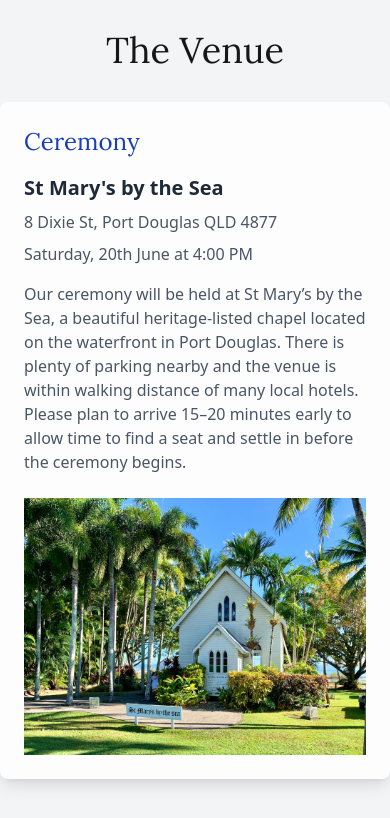
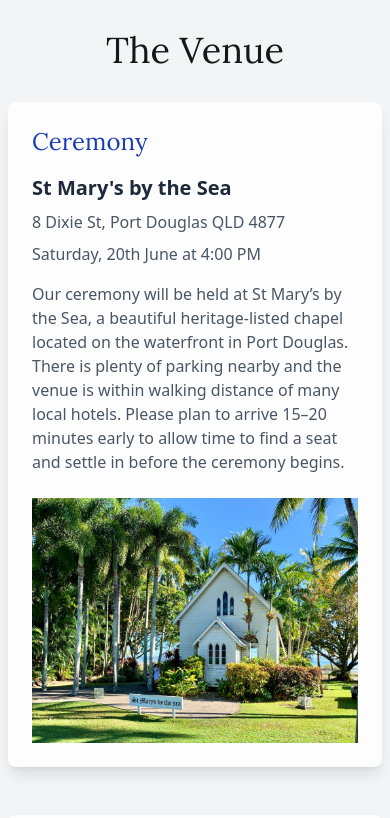
Before and after one commit to peterpannam/wedding-website, a Next.js app: page / in a window 390 px wide. Shown: the part 846-1664 px from the top of the page. Built offline with nearby package versions, Linux system fonts and the light colour scheme.

Commit message:
mobile styling
margin on elements for mobile view

```diff
--- a/src/app/components/venue.js
+++ b/src/app/components/venue.js
@@ -7,7 +7,7 @@ const Venue = () => {
             <h2 className="text-4xl font-lora text-center mb-8">The Venue</h2>
 
             {/* Ceremony */}
-            <div className="mb-12 p-6 bg-white/80 backdrop-blur-sm rounded-lg shadow-lg">
+            <div className="mb-12 p-6 bg-white/80 backdrop-blur-sm rounded-lg shadow-lg mx-2 sm:mx-0">
                 <h3 className="text-2xl font-lora text-blue-800 mb-4">Ceremony</h3>
                 <div className="grid md:grid-cols-2 gap-6">
                     <div>
@@ -37,7 +37,7 @@ const Venue = () => {
             </div>
 
             {/* Reception */}
-            <div className="mb-12 p-6 bg-white/80 backdrop-blur-sm rounded-lg shadow-lg">
+            <div className="mb-12 p-6 bg-white/80 backdrop-blur-sm rounded-lg shadow-lg mx-2 sm:mx-0">
                 <h3 className="text-2xl font-lora text-blue-800 mb-4">Reception</h3>
                 <div className="grid md:grid-cols-2 gap-6">
                     <div>
@@ -65,7 +65,7 @@ const Venue = () => {
             </div>
 
             {/* Getting There */}
-            <div className="mb-12 p-6 bg-white/80 backdrop-blur-sm rounded-lg shadow-lg">
+            <div className="mb-12 p-6 bg-white/80 backdrop-blur-sm rounded-lg shadow-lg mx-2 sm:mx-0">
                 <h3 className="text-2xl font-lora text-blue-800 mb-4">Getting There</h3>
                 <p className="text-sm mb-4">Port Douglas is located in Tropical North Queensland, about an hour&apos;s scenic drive north of Cairns along the Captain Cook Highway.</p>
 
--- a/src/app/page.js
+++ b/src/app/page.js
@@ -39,7 +39,7 @@ export default function Home() {
         />
         <div className="banner-overlay">
           <div className="flex flex-col items-center justify-center my-[20%] mb-[20%] text-center">
-            <h1 className="font-great-vibes text-white text-6xl">Join us on our special day</h1>
+            <h1 className="font-great-vibes text-white text-6xl mx-2 sm:mx-0">Join us on our special day</h1>
             <p className="font-great-vibes text-white text-3xl">Port Douglas, Queensland</p>
             <p className="font-great-vibes text-white text-3xl">20 June 2026</p>
 
```
